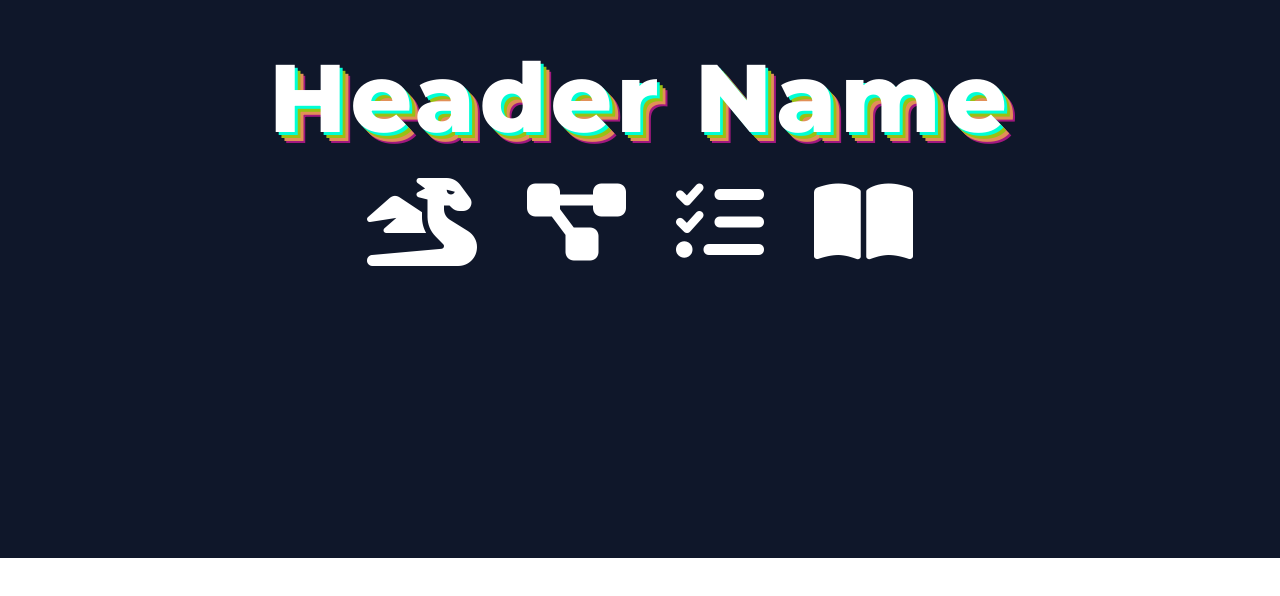
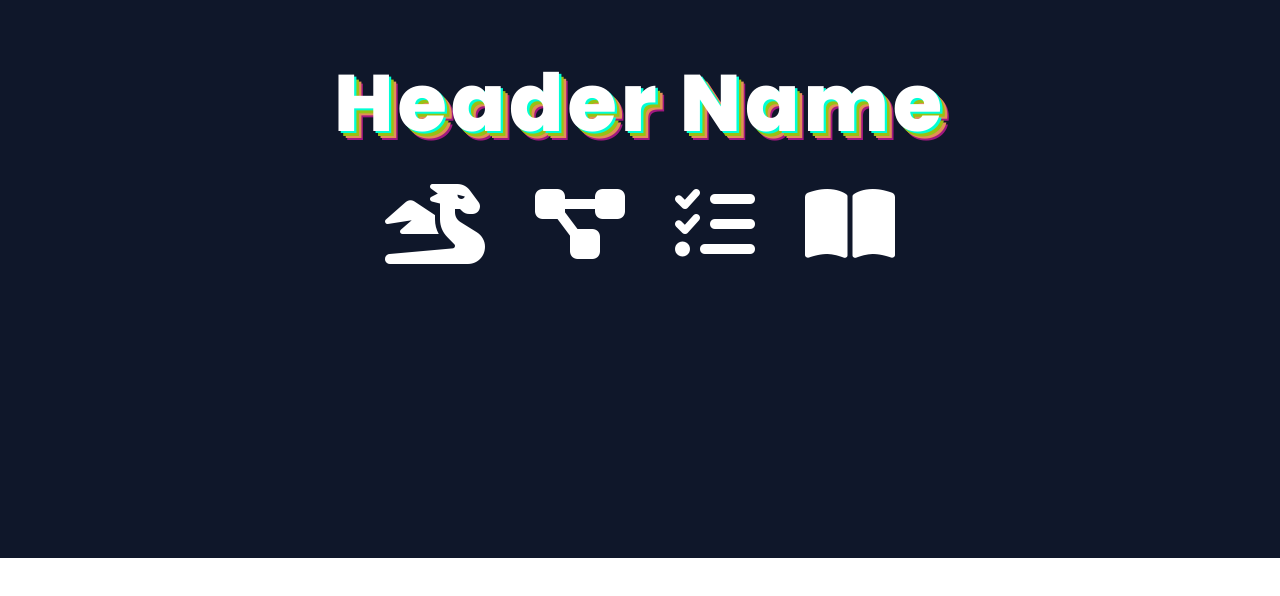
Before and after one commit to DragonSenses/react-portfolio, a React (Create React App) app: page / in a window 1280 px wide. Shown: the part 242-838 px from the top of the page. Built offline with nearby package versions, Linux system fonts and the light colour scheme.

Commit message:
Added Poppins font for titles

```diff
--- a/public/index.html
+++ b/public/index.html
@@ -24,14 +24,15 @@
       work correctly both with client-side routing and a non-root public URL.
       Learn how to configure a non-root public URL by running `npm run build`.
     -->
+    <!-- Poppins for the titles, Montserrat for the body -->
     <link rel="preconnect" href="https://fonts.googleapis.com">
     <link rel="preconnect" href="https://fonts.gstatic.com" crossorigin>
-    <link href="https://fonts.googleapis.com/css2?family=Montserrat:wght@100;200;300;400;500;600;700;800;900&display=swap" rel="stylesheet">
+    <link href="https://fonts.googleapis.com/css2?family=Montserrat:wght@100;200;300;400;500;600;700;800;900&family=Poppins:wght@100;200;300;400;500;600;700;800;900&display=swap" rel="stylesheet">
     <link rel="stylesheet" href="https://cdnjs.cloudflare.com/ajax/libs/font-awesome/6.3.0/css/all.min.css" integrity="sha512-SzlrxWUlpfuzQ+pcUCosxcglQRNAq/DZjVsC0lE40xsADsfeQoEypE+enwcOiGjk/bSuGGKHEyjSoQ1zVisanQ==" crossorigin="anonymous" referrerpolicy="no-referrer" />
     <title>React App</title>
     <style>
       * {
-        font-family: 'Montserrat', sans-serif;
+        font-family: 'Montserrat', 'Poppins', sans-serif;
         box-sizing: border-box;
         margin: 0;
         padding: 0;
--- a/src/components/header.module.css
+++ b/src/components/header.module.css
@@ -10,6 +10,7 @@
 }
 
 .headerText{
+  font-family: 'Poppins', 'sans-serif';
   font-size: 4rem;
   writing-mode: vertical-rl;
   text-align: center;
@@ -57,12 +58,12 @@
     writing-mode: unset;
     text-align: unset;
     text-orientation: unset;
-    font-size: 6rem;
+    font-size: 5rem;
     letter-spacing: 4px;
   }
 
   .navItems {
     flex-direction: row;
-    font-size: 5.5rem;
+    font-size: 5rem;
   }
 }
```
Also changed, not shown: 1 other file (tests, documents, lock files or other folders).
